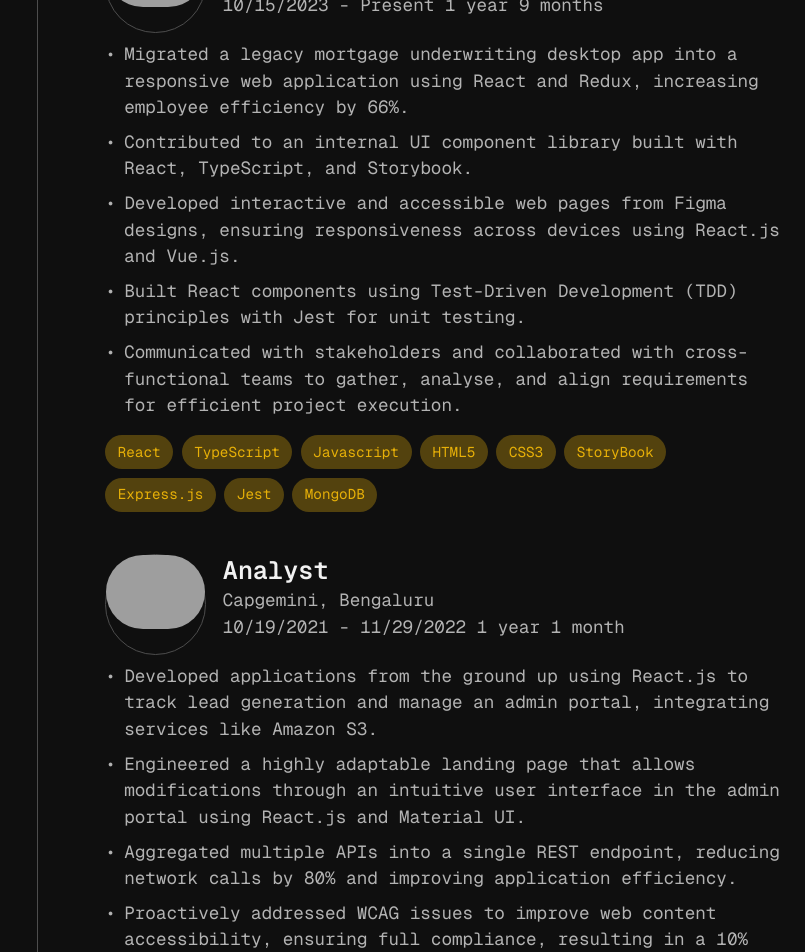
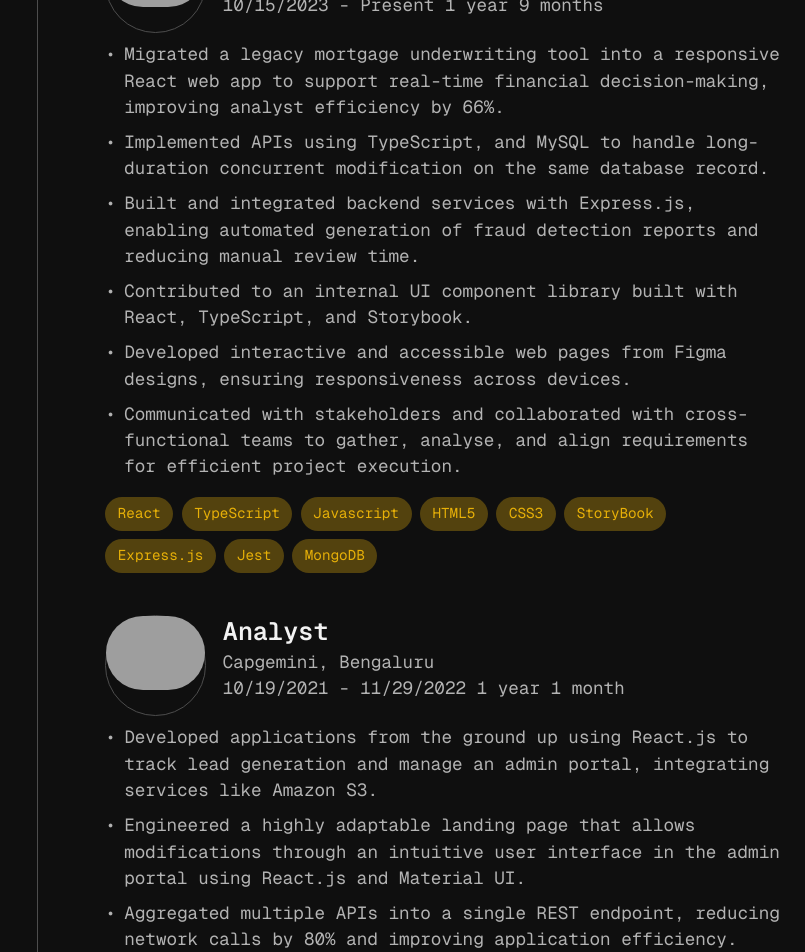
Before and after one commit to adhyyanT/portfolio-2, a Next.js app: page / in a window 1280 px wide. Shown: the part 980-1932 px from the top of the page, without its empty margins (475-1280 px from the left). Built offline with nearby package versions, Linux system fonts and the light colour scheme; grey boxes are pictures that could not be loaded.

Commit message:
updates description

```diff
--- a/src/data.ts
+++ b/src/data.ts
@@ -34,10 +34,11 @@ across the full stack and aligning technical solutions with business goals.`,
       endDate: undefined,
       logo: "https://4ep09v5dco.ufs.sh/f/ObbFGHI3vFYcQJEGSGcjVqg5euSBxi2kfInt71TdsC89WoJ6",
       bullets: [
-        "Migrated a legacy mortgage underwriting desktop app into a responsive web application using React and Redux, increasing employee efficiency by 66%.",
+        "Migrated a legacy mortgage underwriting tool into a responsive React web app to support real-time financial decision-making, improving analyst efficiency by 66%.",
+        "Implemented APIs using TypeScript, and MySQL to handle long-duration concurrent modification on the same database record.",
+        "Built and integrated backend services with Express.js, enabling automated generation of fraud detection reports and reducing manual review time.",
         "Contributed to an internal UI component library built with React, TypeScript, and Storybook.",
-        "Developed interactive and accessible web pages from Figma designs, ensuring responsiveness across devices using React.js and Vue.js.",
-        "Built React components using Test-Driven Development (TDD) principles with Jest for unit testing.",
+        "Developed interactive and accessible web pages from Figma designs, ensuring responsiveness across devices.",
         "Communicated with stakeholders and collaborated with cross-functional teams to gather, analyse, and align requirements for efficient project execution.",
       ],
       skills: [
@@ -63,7 +64,7 @@ across the full stack and aligning technical solutions with business goals.`,
         "Developed applications from the ground up using React.js to track lead generation and manage an admin portal, integrating services like Amazon S3.",
         "Engineered a highly adaptable landing page that allows modifications through an intuitive user interface in the admin portal using React.js and Material UI.",
         "Aggregated multiple APIs into a single REST endpoint, reducing network calls by 80% and improving application efficiency.",
-        "Proactively addressed WCAG issues to improve web content accessibility, ensuring full compliance, resulting in a 10% increase in product usage by users with disabilities.",
+        "Created multiple RESTful endpoints in Express, including dynamic QR code generation with embedded URLs, and optimized resource usage by implementing image compression, reducing storage costs by 20%.",
         "Actively collaborated with the team in an Agile environment, participating in daily stand-ups, sprint planning, and retrospectives to ensure efficient project execution and continuous improvement.",
       ],
       skills: [
```
